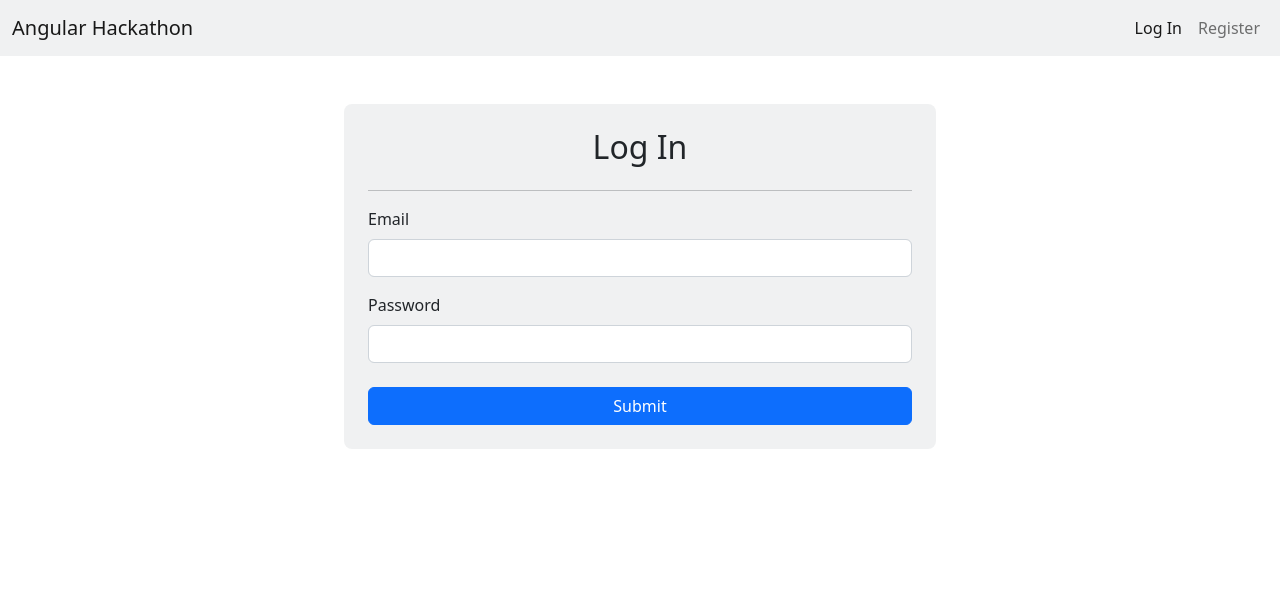
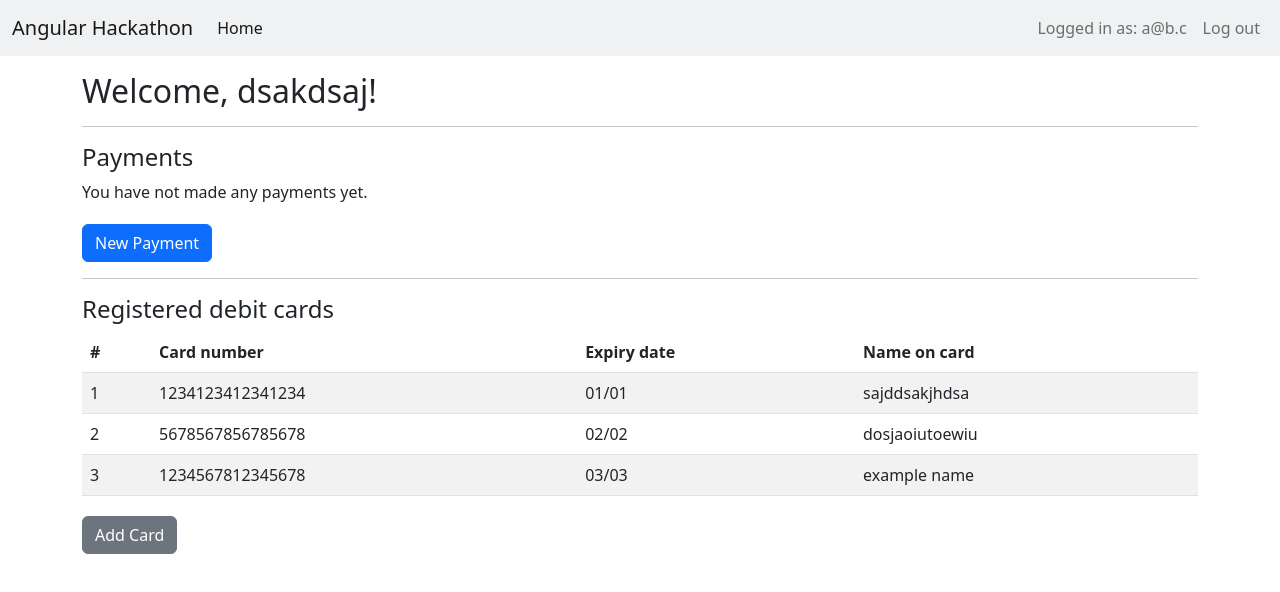
Before and after one commit to soft-coded/angular-credit-card, an Angular app: page / in a window 1280 px wide. Before the commit this address led to /login. Shown: the top 592 px of the page. Built offline with nearby package versions, Linux system fonts and the light colour scheme; data requests are answered from the project's data file.

Commit message:
Add more stuff to dashboard

```diff
--- a/db.json
+++ b/db.json
@@ -29,6 +29,12 @@
           "expiryDate": "02/02",
           "cvv": "456",
           "nameOnCard": "dosjaoiutoewiu"
+        },
+        {
+          "cardNumber": "1234567812345678",
+          "expiryDate": "03/03",
+          "cvv": "123",
+          "nameOnCard": "example name"
         }
       ]
     }
--- a/src/app/home/home.component.html
+++ b/src/app/home/home.component.html
@@ -6,8 +6,41 @@
 </div>
 <div class="loaded container my-3" *ngIf="userData != null">
   <h2>Welcome, {{ userData.name }}!</h2>
-  <div class="buttons d-flex gap-2">
-    <a class="btn btn-primary">New Payment</a>
-    <a class="btn btn-outline-primary" routerLink="/add-card">Add Card</a>
+  <hr />
+  <div class="payments">
+    <h4>Payments</h4>
+    <p *ngIf="userData.payments == null || userData.payments.length === 0">
+      You have not made any payments yet.
+    </p>
+    <a class="btn btn-primary mt-1">New Payment</a>
   </div>
+  <hr />
+  <div class="debit-cards">
+    <h4>Registered debit cards</h4>
+    <p *ngIf="userData.debitCards == null || userData.debitCards.length === 0">
+      You have not registered any debit cards yet.
+    </p>
+    <table
+      class="table table-striped"
+      *ngIf="userData.debitCards && userData.debitCards.length > 0"
+    >
+      <thead>
+        <tr>
+          <th scope="col">#</th>
+          <th scope="col">Card number</th>
+          <th scope="col">Expiry date</th>
+          <th scope="col">Name on card</th>
+        </tr>
+      </thead>
+      <tbody>
+        <tr *ngFor="let card of userData.debitCards; let i = index">
+          <td>{{ i + 1 }}</td>
+          <td>{{ card.cardNumber }}</td>
+          <td>{{ card.expiryDate }}</td>
+          <td>{{ card.nameOnCard }}</td>
+        </tr>
+      </tbody>
+    </table>
+  </div>
+  <a class="btn btn-secondary mt-1" routerLink="/add-card">Add Card</a>
 </div>
--- a/src/app/models/user.model.ts
+++ b/src/app/models/user.model.ts
@@ -1,4 +1,5 @@
 import DebitCard from './card.model';
+import Payment from './payment.model';
 
 export default interface User {
   id?: string | number;
@@ -9,4 +10,5 @@ export default interface User {
   mobileNumber: string;
   password: string;
   debitCards?: DebitCard[];
+  payments?: Payment[];
 }
--- a/src/app/services/auth.service.ts
+++ b/src/app/services/auth.service.ts
@@ -5,8 +5,8 @@ import { BehaviorSubject } from 'rxjs';
   providedIn: 'root',
 })
 export class AuthService {
-  userEmail = new BehaviorSubject<string | null>(null);
-  // userEmail = new BehaviorSubject<string | null>('a@b.c');
+  // userEmail = new BehaviorSubject<string | null>(null);
+  userEmail = new BehaviorSubject<string | null>('a@b.c');
 
   login(email: string) {
     this.userEmail.next(email);
```
Also changed, not shown: src/app/models/payment.model.ts (added, +7 -0 lines).
